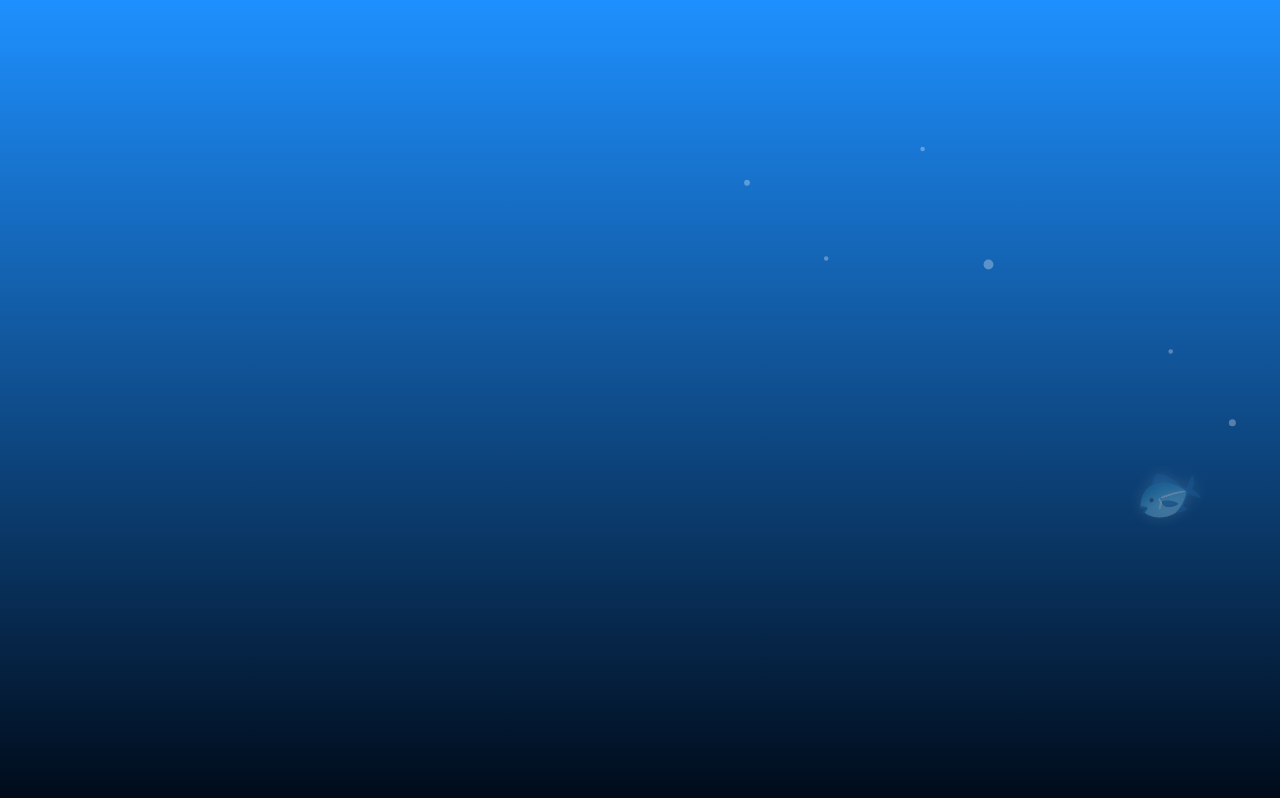
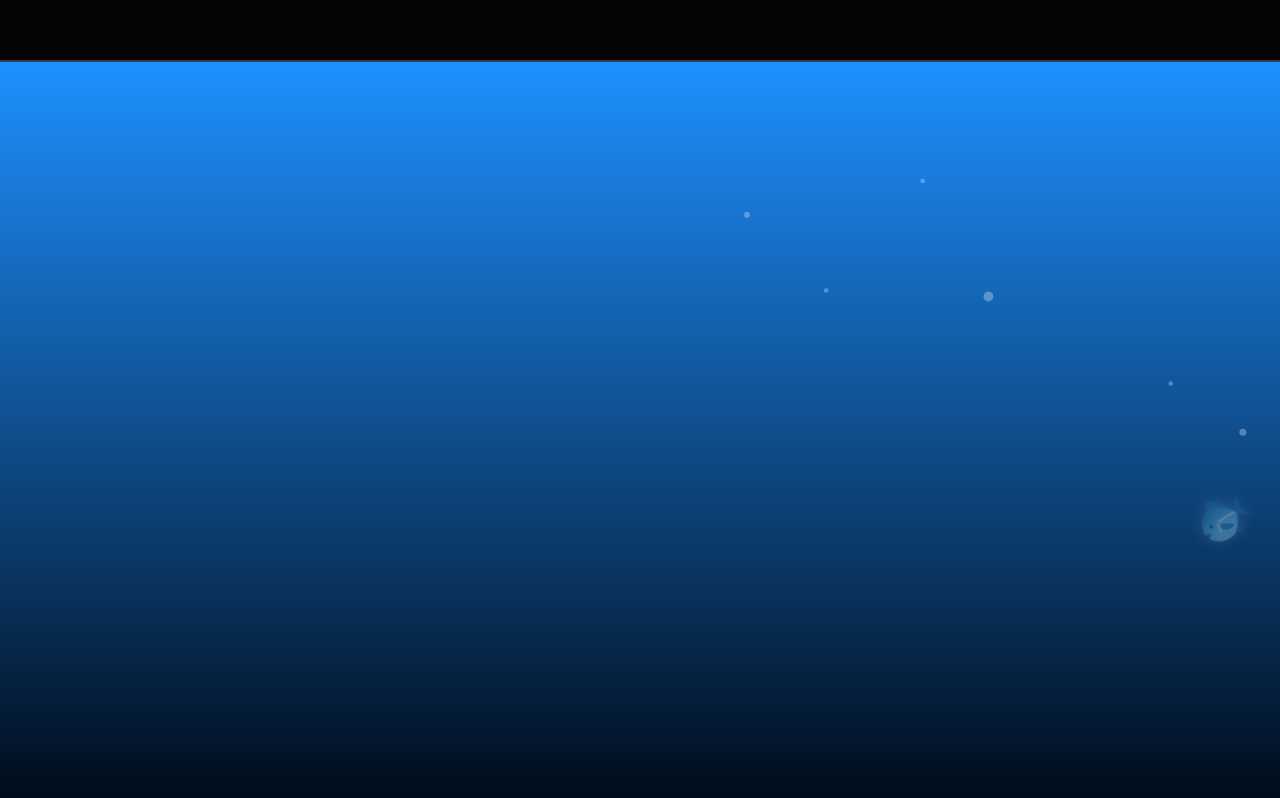
Before and after one commit to ArmenT83/my-aquarium-, a website: page public/index.html in a window 1280 px wide. Drawn offline with Linux system fonts and the light colour scheme.

Commit message:
fixed aquarium water level

```diff
--- a/public/script.js
+++ b/public/script.js
@@ -2,18 +2,20 @@ const canvas = document.getElementById('aquarium');
 const ctx = canvas.getContext('2d');
 
 let width, height;
+const topGap = 60; // <--- Ավելացրինք բացվածք վերևից (60px դատարկ տարածք)
 
-// 1. Էկրանի չափսերի և հստակության կարգավորում (Retina Display support)
+// 1. Էկրանի չափսերի և հստակության կարգավորում
 function resize() {
     const dpr = window.devicePixelRatio || 1;
     width = window.innerWidth;
-    height = window.innerHeight;
+    height = window.innerHeight - topGap; // <--- Բարձրությունից հանում ենք բացվածքը
 
     canvas.width = width * dpr;
     canvas.height = height * dpr;
 
     canvas.style.width = width + 'px';
     canvas.style.height = height + 'px';
+    canvas.style.marginTop = topGap + 'px'; // <--- Կտավը իջեցնում ենք ներքև
 
     ctx.scale(dpr, dpr);
 }
@@ -40,17 +42,18 @@ let foods = [];
 
 // 3. Մատի կամ մկնիկի կառավարում
 function handleInput(x, y, isNewTouch = false) {
+    let adjustedY = y - topGap; // <--- Կարևոր է. ուղղում ենք Y-ը, որ ձուկը ճիշտ հետևի մատին
+
     let dx = x - fish.x;
-    let dy = y - fish.y;
+    let dy = adjustedY - fish.y;
     fish.targetAngle = Math.atan2(dy, dx);
     fish.isFollowing = true;
 
-    // Եթե սեղմել է (touchstart/click), ավելացնենք կեր
+    // Եթե սեղմել է, ավելացնենք կեր (ուղղված Y-ով)
     if (isNewTouch) {
-        foods.push({ x: x, y: y, size: 6, speed: 0.8 });
+        foods.push({ x: x, y: adjustedY, size: 6, speed: 0.8 });
     }
 
-    // Եթե ձուկը շատ մոտ է մատին, դադարեցնել հետևելը
     let dist = Math.hypot(dx, dy);
     if (dist < 30) fish.isFollowing = false;
 }
@@ -75,7 +78,7 @@ canvas.addEventListener('touchend', () => {
     fish.isFollowing = false;
 });
 
-// 4. Հիմնական նկարչության ցիկլը (Animation Loop)
+// 4. Հիմնական նկարչության ցիկլը
 function draw() {
     ctx.clearRect(0, 0, width, height);
 
@@ -85,13 +88,12 @@ function draw() {
         ctx.beginPath();
         ctx.arc(f.x, f.y, f.size, 0, Math.PI * 2);
         ctx.fill();
-        f.y += f.speed; // Կերը դանդաղ իջնում է
+        f.y += f.speed;
 
-        // Ստուգում ենք՝ ձուկը կերավ կերը
         let distToFood = Math.hypot(f.x - fish.x, f.y - fish.y);
         if (distToFood < 40) {
             foods.splice(index, 1);
-            if (fish.size < 120) fish.size += 1; // Ձուկը մեծանում է
+            if (fish.size < 120) fish.size += 1;
         }
         if (f.y > height) foods.splice(index, 1);
     });
@@ -103,24 +105,22 @@ function draw() {
         ctx.arc(b.x, b.y, b.size, 0, Math.PI * 2);
         ctx.fill();
         b.y -= b.speed;
-        if (b.y < -10) bubbles.splice(index, 1);
+        if (b.y < -10) bubbles.splice(index, 1); // Պղպջակը կանհետանա ջրի երեսին հասնելիս
     });
 
     // --- Ձկան Տրամաբանություն ---
-    let margin = 80;
+    let margin = 50; // Մի քիչ փոքրացրինք մարժան
 
     if (!fish.isFollowing) {
-        // Պատահական լողալ
         fish.targetAngle += (Math.random() - 0.5) * 0.05;
 
-        // Պատերից հետ դառնալ
+        // Պատերից հետ դառնալ (Հիմա height-ը արդեն 90% է, ձուկը դուրս չի գա ջրից)
         if (fish.x > width - margin) fish.targetAngle = Math.PI;
         if (fish.x < margin) fish.targetAngle = 0;
         if (fish.y > height - margin) fish.targetAngle = -Math.PI / 2;
         if (fish.y < margin) fish.targetAngle = Math.PI / 2;
     }
 
-    // Անկյան սահուն փոփոխություն (Lerp)
     let angleDiff = fish.targetAngle - fish.angle;
     while (angleDiff < -Math.PI) angleDiff += Math.PI * 2;
     while (angleDiff > Math.PI) angleDiff -= Math.PI * 2;
@@ -129,7 +129,6 @@ function draw() {
     fish.x += Math.cos(fish.angle) * fish.speed;
     fish.y += Math.sin(fish.angle) * fish.speed;
 
-    // Շրջվելու էֆեկտ (Flip)
     let isHeadingLeft = Math.cos(fish.angle) < 0;
     fish.targetFlipScale = isHeadingLeft ? 1 : -1;
     fish.flipScale += (fish.targetFlipScale - fish.flipScale) * 0.1;
@@ -137,11 +136,8 @@ function draw() {
     // --- Ձկան նկարչություն ---
     ctx.save();
     ctx.translate(fish.x, fish.y);
-
-    // Թեթև օրորվելու էֆեկտ
     let tilt = Math.sin(Date.now() * 0.003) * 0.1;
     ctx.rotate(tilt + (isHeadingLeft ? fish.angle - Math.PI : fish.angle));
-
     ctx.scale(fish.flipScale, 1);
 
     ctx.shadowBlur = 15;
--- a/public/style.css
+++ b/public/style.css
@@ -4,12 +4,21 @@ body, html {
     width: 100%;
     height: 100%;
     overflow: hidden; /* Անջատում է սքրոլը */
-    background-color: #000b1a; /* Մութ ջրի գույն */
-    position: fixed; /* Կարևոր է mobile-ի համար, որ էջը չթռնի */
+
+    /* Սա կլինի վերևի դատարկ տարածքի գույնը (սենյակի պատը) */
+    background-color: #050505;
+
+    position: fixed; /* Կարևոր է mobile-ի համար */
 }
 
 canvas {
     display: block;
-    background: linear-gradient(#1e90ff, #000b1a); /* Ջրի էֆեկտ */
-    touch-action: none; /* Անջատում է բրաուզերի ժեստերը (zoom, scroll) */
+
+    /* Ջրի էֆեկտը */
+    background: linear-gradient(#1e90ff, #000b1a);
+
+    /* Ավելացրու այս տողը, որ ջրի երեսին թեթև լուսավոր գիծ լինի */
+    border-top: 2px solid rgba(255, 255, 255, 0.2);
+
+    touch-action: none; /* Անջատում է բրաուզերի ժեստերը */
 }
```
